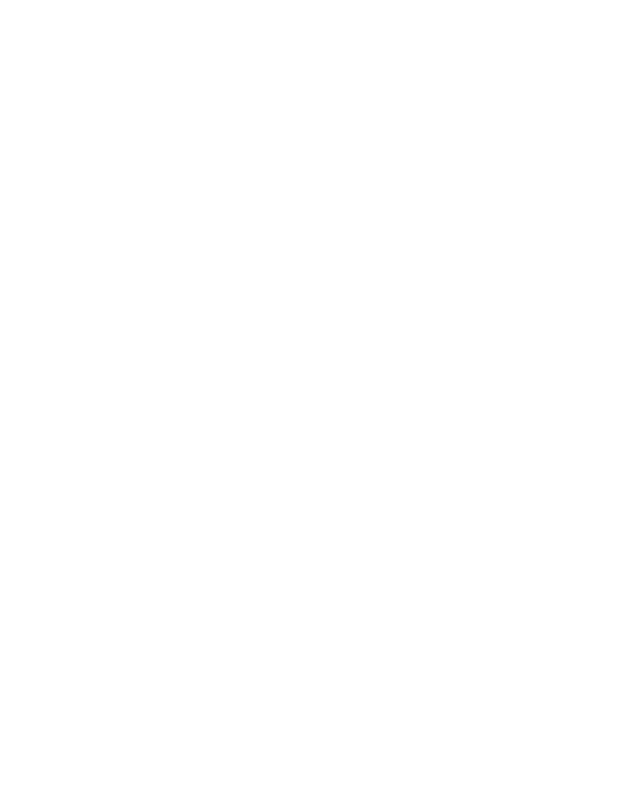
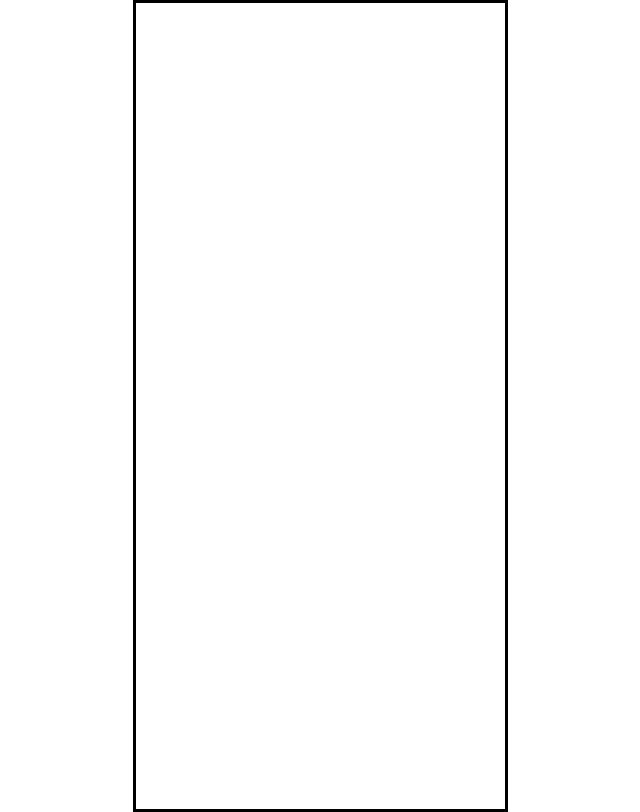
Before and after one commit to codestates-seb/seb39_main_059, a React app in the folder client/: page / in a window 1280 px wide. Shown: the whole page, without its empty margins (320-960 px from the left). Built offline with nearby package versions, Linux system fonts and the light colour scheme.

Commit message:
fix: 공통 레이아웃 수정
height 설정으로 인한 border 잘림 현상 해결

텍스트 넘침 현상 해결

```diff
--- a/client/src/App.tsx
+++ b/client/src/App.tsx
@@ -1,11 +1,13 @@
 import { ThemeProvider } from 'styled-components'
 import { GlobalStyle } from './styles/GlobalStyle'
 import theme from './styles/theme'
+import { Iphone11ProContainer } from './styles/Iphone11ProContainer'
 
 const App = () => {
   return (
     <ThemeProvider theme={theme}>
       <GlobalStyle />
+      <Iphone11ProContainer>{/* 하위 컴포넌트 */}</Iphone11ProContainer>
     </ThemeProvider>
   )
 }
--- a/client/src/styles/GlobalStyle.ts
+++ b/client/src/styles/GlobalStyle.ts
@@ -14,7 +14,7 @@
 
   body {
     width: 100vw;
-    height: 100vh;
+    height: max(100vh, 812px);
     display: flex;
     justify-content: center;
     align-items: center;
--- a/client/src/styles/Iphone11ProContainer.tsx
+++ b/client/src/styles/Iphone11ProContainer.tsx
@@ -4,4 +4,9 @@
   border: 3px solid black;
   width: 375px;
   height: 812px;
+  overflow: scroll;
+  -ms-overflow-style: none;
+  &::-webkit-scrollbar {
+    display: none;
+  }
 `
```
